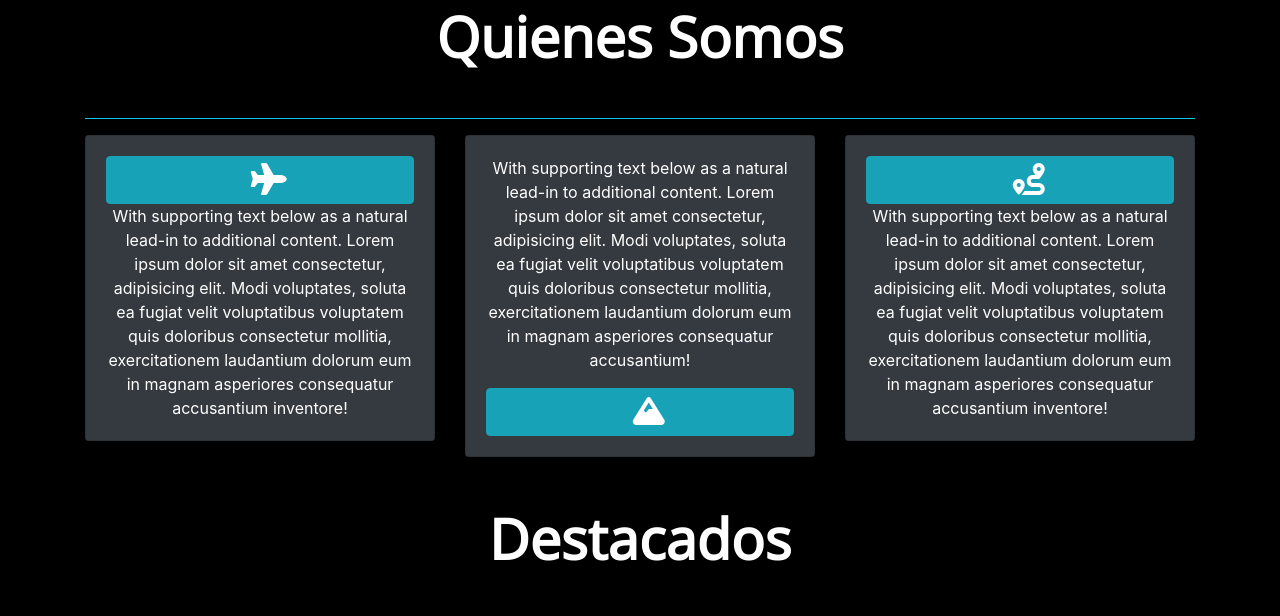
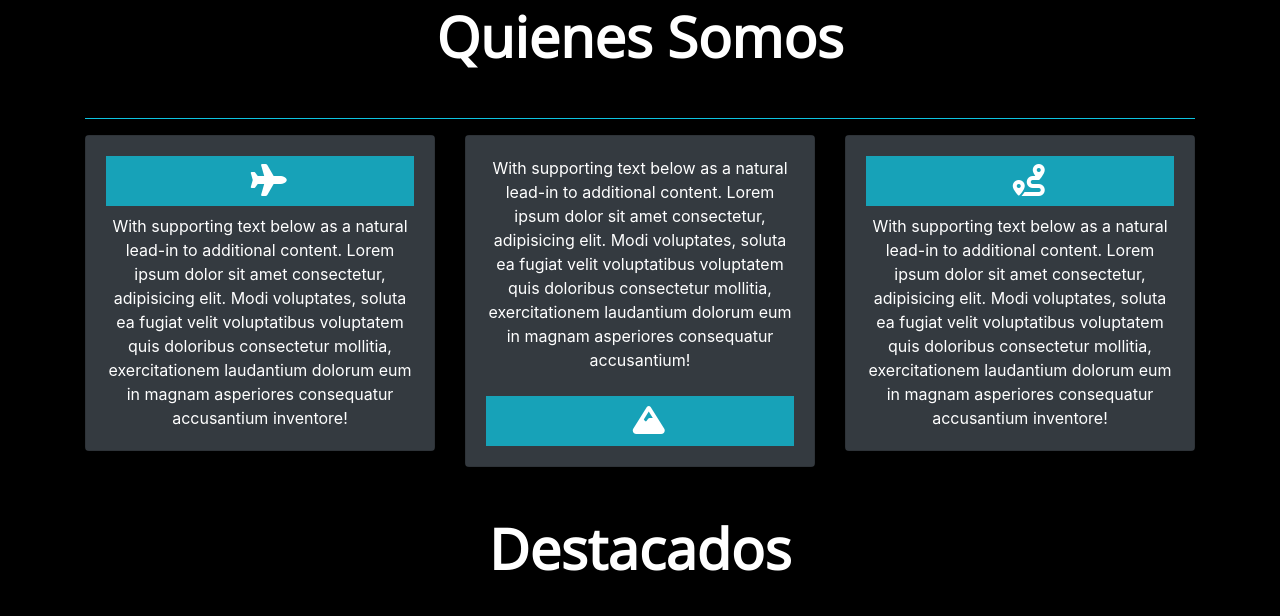
Before and after one commit to RobHvrtado/Viajes-Chile, a plain HTML site: page index.html in a window 1280 px wide. Shown: the part 983-1599 px from the top of the page. Drawn offline with nearby package versions, Linux system fonts and the light colour scheme; a script that the page names is missing.

Commit message:
cuarto commit

```diff
--- a/assets/css/style.css
+++ b/assets/css/style.css
@@ -34,3 +34,18 @@ font-weight: 400;
 color: #f8f2f2;
 font-size: 3.25rem;
 }
+
+.carousel-indicators {
+bottom: -50px;
+}
+
+.carousel-indicators li {
+background-color: #b2babb31;
+width: 14px;
+height: 14px;
+border-radius: 50%;
+}
+
+.carousel-indicators li.active {
+background-color: #bbbec0;
+}
--- a/index.html
+++ b/index.html
@@ -23,24 +23,6 @@
 <!--Mi estilo-->
 <link rel="stylesheet" href="assets/css/style.css">
 
-<style>
-
-
- .carousel-indicators {
-        bottom: -50px;
-      }
-
-      .carousel-indicators li {
-        background-color: #b2babb31;
-        width: 14px;
-        height: 14px;
-        border-radius: 50%;
-      }
-
-      .carousel-indicators li.active {
-        background-color: #bbbec0;
-      }
-</style>
 
 
 </head>
@@ -127,9 +109,10 @@
       <div class="card bg-dark">
         <div class="card-body bg-dark text-white">
             <ul class="list-group">
-              <button type="button" class="btn btn-info"
-                     data-toggle="tooltip" data-placement="top" title="Presiona aqui para mas informacion">
-                <a href="https://www.latam.com/es-ar/pasajes-a-chile" target="_blank"></a><i class="fas fa-plane fa-2x"></i></button>
+              <div class="col-12 bg-info py-2 mb-2">
+              <a href="https://www.latam.com/es-ar/pasajes-a-chile" target="_blank">
+                <i class="fas fa-plane fa-2x"></i></a>
+              </div>
             </ul>
           <p class="card-text">With supporting text below as a natural lead-in to additional content.
             Lorem ipsum dolor sit amet consectetur, adipisicing elit. Modi voluptates,
@@ -148,9 +131,10 @@
                               exercitationem laudantium dolorum eum in magnam asperiores consequatur
                               accusantium!</p>
           <ul class="list-group">
-            <button type="button" class="btn btn-info"
-            data-toggle="tooltip" data-placement="top" title="Presiona aqui para mas informacion">
-            <a href="https://www.tripadvisor.es/Attractions-g294291-Activities-c57-t66-Chile.html/" target="_blank"></a><i class="fas fa-mountain fa-2x"></i></button></ul>
+            <div class="col-12 bg-info py-2 mt-2">
+              <a href="https://www.latam.com/es-ar/pasajes-a-chile" target="_blank">
+                <i class="fas fa-mountain fa-2x"></i></a>
+              </div> </ul>
         </div>
       </div>
     </div>
@@ -158,9 +142,10 @@
         <div class="card bg-dark">
           <div class="card-body bg-dark text-white">
             <ul class="list-group">
-              <button type="button" class="btn btn-info"
-              data-toggle="tooltip" data-placement="top" title="Presiona aqui para mas informacion">
-              <a href="https://chile.travel/rutas-para-viajar-por-chile/" target="_blank"></a><i class="fas fa-route fa-2x"></i> </button></ul>
+              <div class="col-12 bg-info py-2 mb-2">
+                <a href="https://www.latam.com/es-ar/pasajes-a-chile" target="_blank">
+                  <i class="fas fa-route fa-2x"></i></a>
+                </div> </ul>
             <p class="card-text">With supporting text below as a natural lead-in to additional content.
                 Lorem ipsum dolor sit amet consectetur, adipisicing elit. Modi voluptates,
                 soluta ea fugiat velit voluptatibus voluptatem quis doloribus consectetur mollitia,
```
